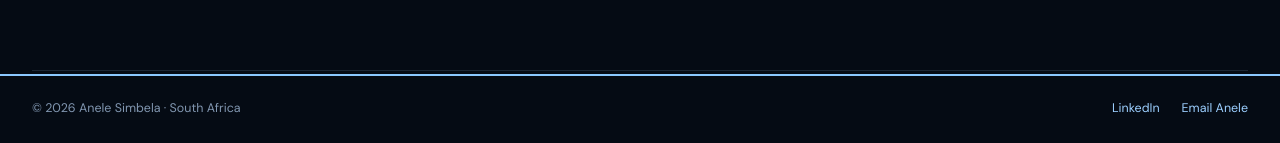
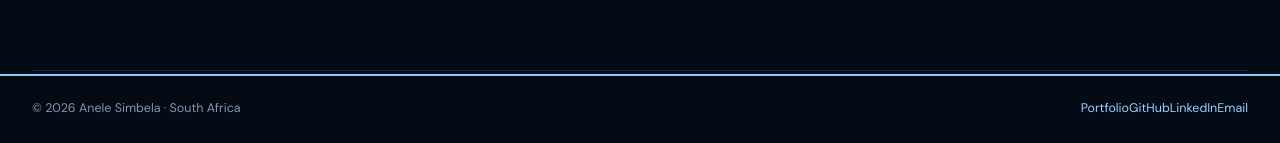
Before and after one commit to FABRICADO08/Portfolio, a React (Vite) app in the folder my-portfolio/: page / in a window 1280 px wide. Shown: the part 4494-4637 px from the top of the page. Built offline with nearby package versions, Linux system fonts and the light colour scheme.

Commit message:
Restore named portfolio and contact links

```diff
--- a/my-portfolio/src/components/Footer.jsx
+++ b/my-portfolio/src/components/Footer.jsx
@@ -1,3 +1,15 @@
+import { profile } from '../data/portfolioData'
+
 export default function Footer() {
-  return <footer className="site-footer content-width"><p>© {new Date().getFullYear()} Anele Simbela · South Africa</p><div><a href="https://www.linkedin.com/in/anele-simbela-2202b9349" target="_blank" rel="noopener noreferrer">LinkedIn</a><a href="mailto:anelefabricado@gmail.com">Email Anele</a></div></footer>
+  return (
+    <footer className="site-footer content-width">
+      <p>© {new Date().getFullYear()} Anele Simbela · South Africa</p>
+      <nav aria-label="Professional links">
+        <a href={profile.portfolio} target="_blank" rel="noopener noreferrer">Portfolio</a>
+        <a href={profile.github} target="_blank" rel="noopener noreferrer">GitHub</a>
+        <a href={profile.linkedin} target="_blank" rel="noopener noreferrer">LinkedIn</a>
+        <a href={`mailto:${profile.email}`}>Email</a>
+      </nav>
+    </footer>
+  )
 }
```
